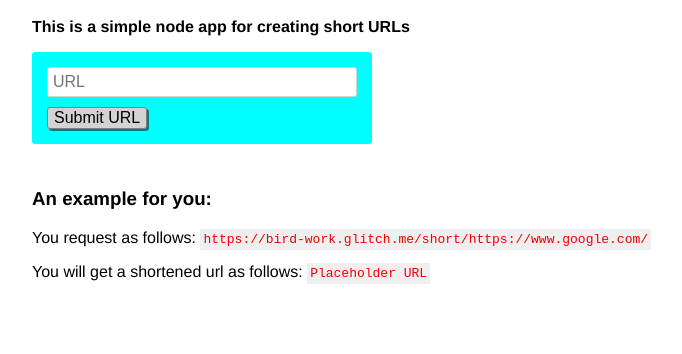
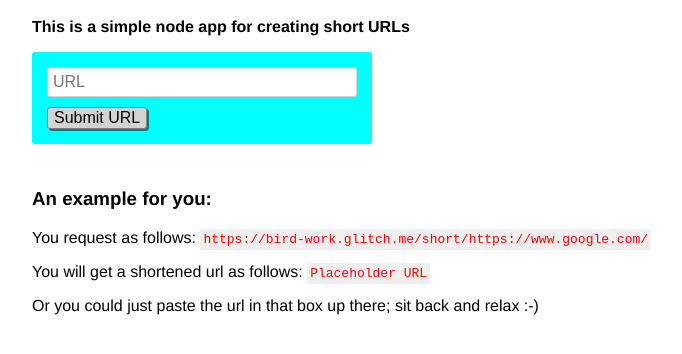
Before and after one commit to saisk8/URL-Shortner, a website: page views/index.html in a window 1280 px wide. Shown: the part 72-426 px from the top of the page, without its empty margins (0-682 px from the left). Drawn offline with Linux system fonts and the light colour scheme.

Commit message:
Update text on thw website

```diff
--- a/views/index.html
+++ b/views/index.html
@@ -32,6 +32,7 @@
         <p>
           You will get a shortened url as follows: <code>Placeholder URL</code>
         </p>
+        <p> Or you could just paste the url in that box up there; sit back and relax :-) </p>
       </div>
     <!-- import the webpage's client-side javascript file -->
     <script src="/client.js" type="text/javascript"></script>
```
